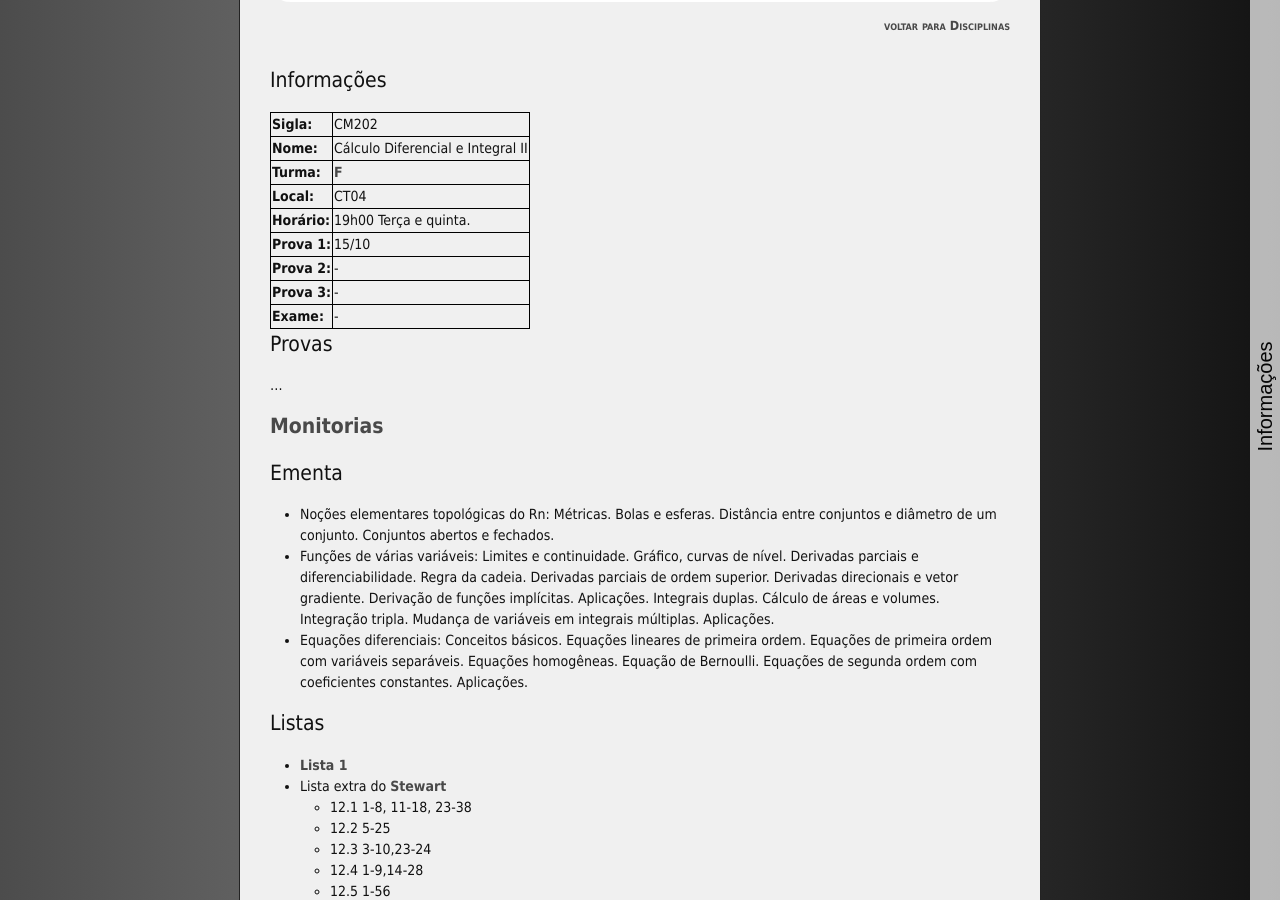
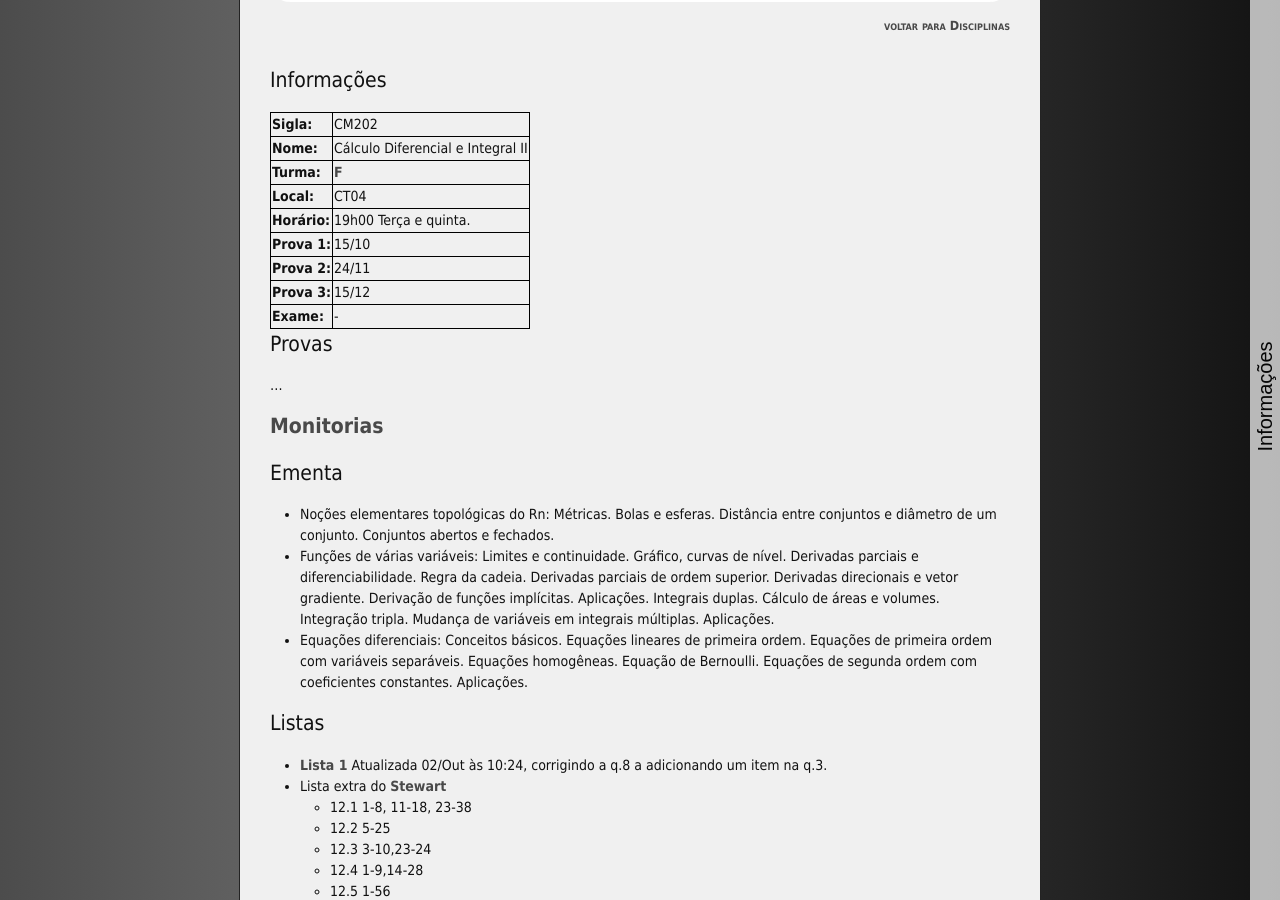
Before and after one commit to abelsiqueira/abelsiqueira.github.io-old, a Jekyll site: the page built from _posts/br/2015-08-02-cm202-calculo-diferencial-e-integral-II-2015-s2.markdown, in a window 1280 px wide and 900 px high, scrolled down 205 px. Built offline with Jekyll 4.4.1, drawn with Linux system fonts in a browser that asks for light colours; nearby versions of some CDN libraries.

Commit message:
Atualiza lista 1 de cm202

```diff
--- a/_posts/br/2015-08-02-cm202-calculo-diferencial-e-integral-II-2015-s2.markdown
+++ b/_posts/br/2015-08-02-cm202-calculo-diferencial-e-integral-II-2015-s2.markdown
@@ -16,8 +16,8 @@ tag:        2015s2
   | **Local:**   | CT04
   | **Horário:** | 19h00 Terça e quinta.
   | **Prova 1:** | 15/10
-  | **Prova 2:** | -
-  | **Prova 3:** | -
+  | **Prova 2:** | 24/11
+  | **Prova 3:** | 15/12
   | **Exame:**   | -
 
 # Provas
@@ -43,7 +43,8 @@ tag:        2015s2
 
 # Listas
 
-  - [Lista 1]({{ site.baseurl }}/disciplinas/cm202/lista1.pdf)
+  - [Lista 1]({{ site.baseurl }}/disciplinas/cm202/lista1.pdf) Atualizada
+    02/Out às 10:24, corrigindo a q.8 a adicionando um item na q.3.
   - Lista extra do [Stewart](http://www.clicmates.com.br/arquivosparadonwloads/Calculo%20Vol%202%20%285%20ed%29%20-%20James%20Stewart%20%28em%20portugues%29.pdf)
     - 12.1 1-8, 11-18, 23-38
     - 12.2 5-25
```
Also changed, not shown: 1 other file.
